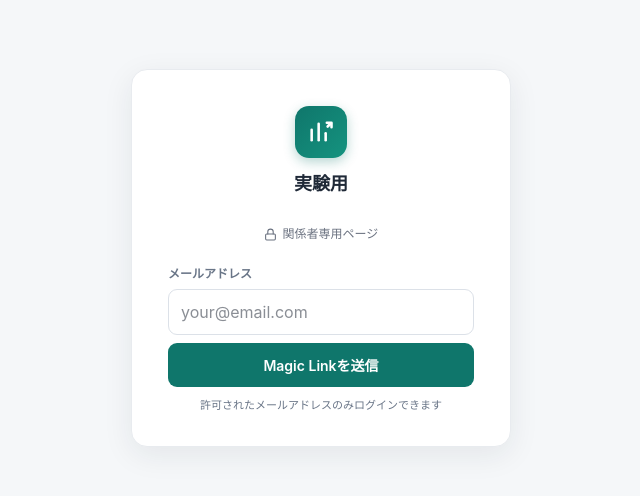
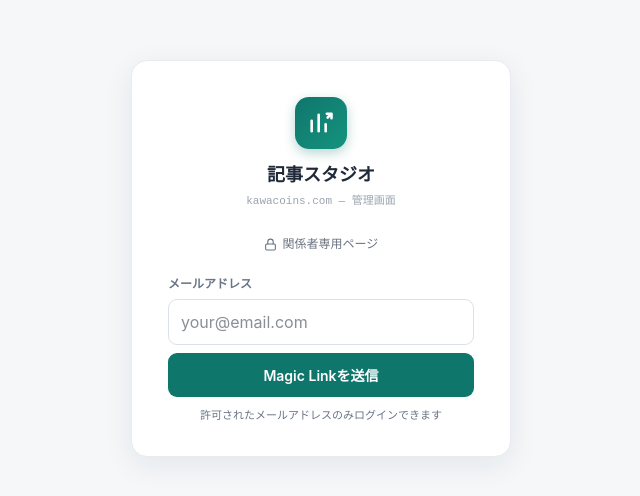
Before and after one commit to r-kawahara-svg/kawacoins-studio, a Next.js app: page /login in a window 1280 px wide. Shown: the part 142-638 px from the top of the page, without its empty margins (319-959 px from the left). Built offline with nearby package versions, Linux system fonts and the light colour scheme; no server answers.

Commit message:
Revert "chore: ログイン前に見える箇所の固有名(kawacoins/記事スタジオ)を「実験用」に変更"
This reverts commit eed2f089749b5a10bc3e858a76da8933164aa090.

```diff
--- a/app/layout.tsx
+++ b/app/layout.tsx
@@ -4,12 +4,11 @@ import { getCurrentUser, isBypassEnabled } from "@/lib/auth";
 import { Sidebar } from "@/app/components/Sidebar";
 
 export const metadata: Metadata = {
-  // ログイン前にも見えるタブ名は固有名を出さない（共有先に内容が分からないように）
-  title: "実験用",
+  title: "記事スタジオ — kawacoins.com",
   manifest: "/manifest.json",
   appleWebApp: {
     capable: true,
-    title: "実験用",
+    title: "記事スタジオ",
     statusBarStyle: "black-translucent",
   },
   icons: {
--- a/app/login/LoginForm.tsx
+++ b/app/login/LoginForm.tsx
@@ -58,7 +58,8 @@ export default function LoginForm({ mode }: Props) {
               <path d="M20.5 4.5l-2.8 2.8" /><path d="M21 8V4h-4" />
             </svg>
           </span>
-          <div style={{ fontWeight: 800, fontSize: 18, color: "#1f2937", fontFamily: "monospace" }}>実験用</div>
+          <div style={{ fontWeight: 800, fontSize: 18, color: "#1f2937", fontFamily: "monospace" }}>記事スタジオ</div>
+          <div style={{ fontFamily: "monospace", fontSize: 11, color: "#9aa3af", marginTop: 3 }}>kawacoins.com — 管理画面</div>
         </div>
 
         <div style={{ display: "flex", alignItems: "center", gap: 6, justifyContent: "center", marginBottom: 22, color: "#6b7280", fontSize: 12 }}>
```
Also changed, not shown: public/manifest.json.
